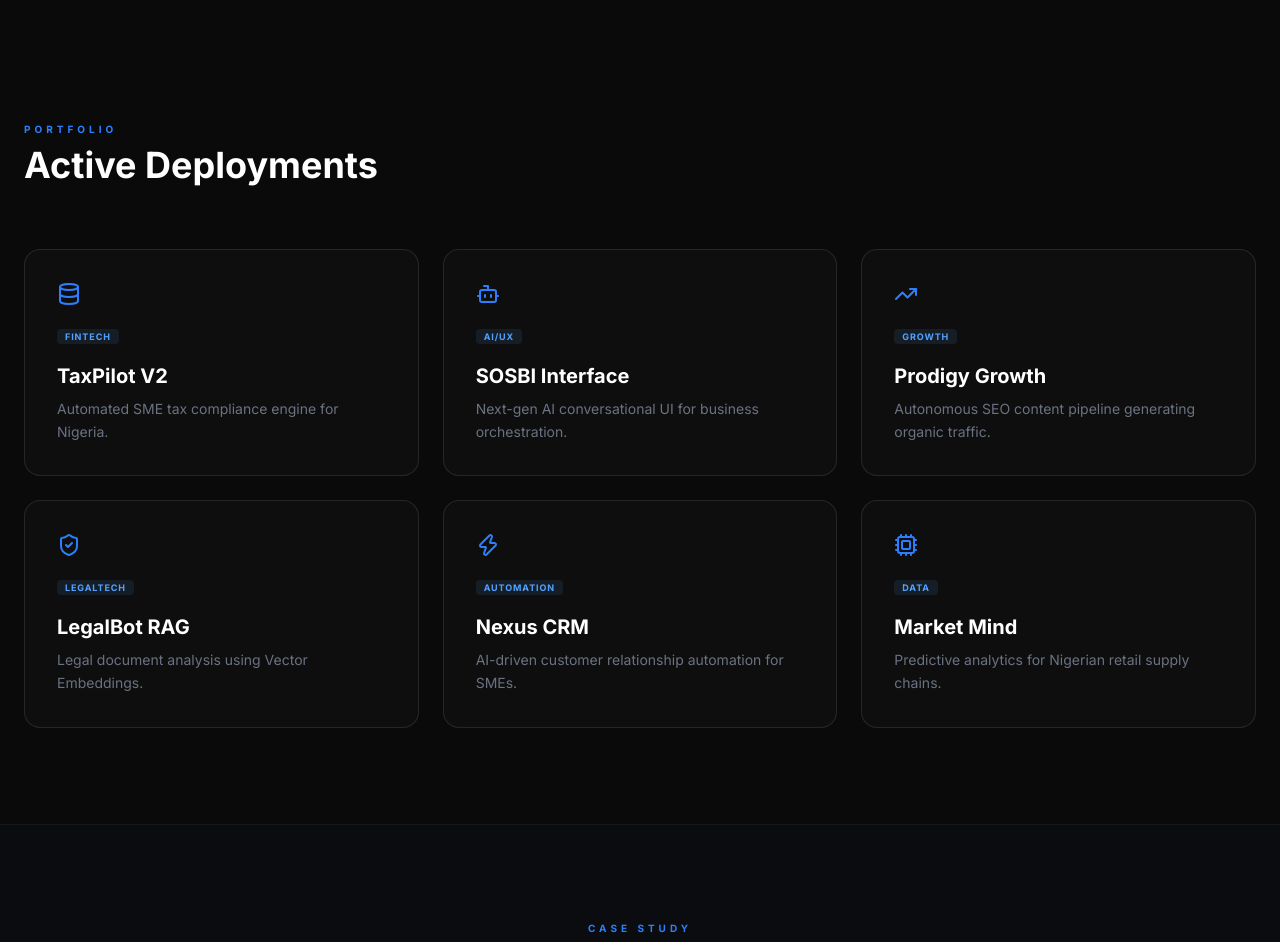
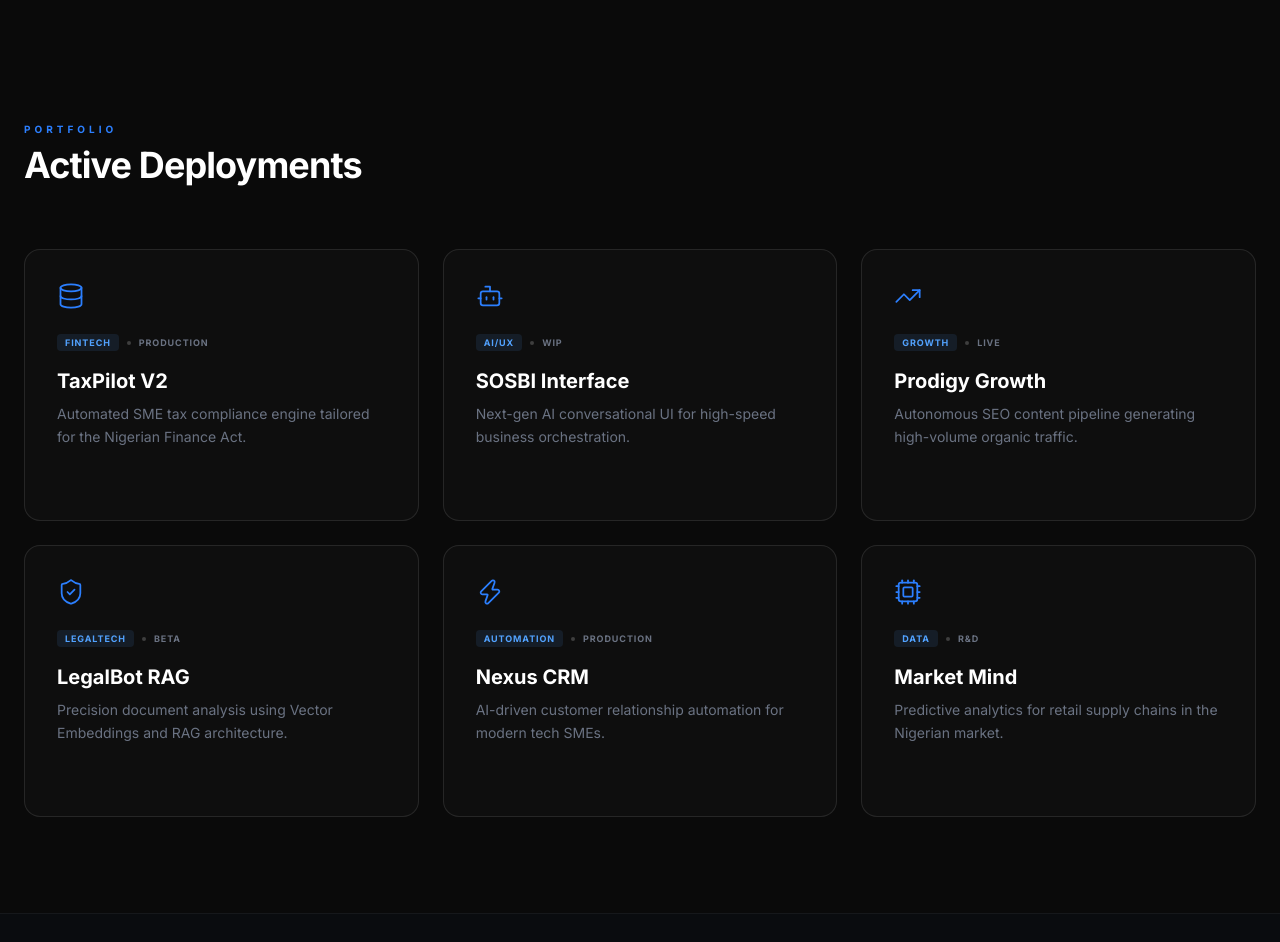
Before and after one commit to aimudofrancis-prog/racham-ai-portfolio, a Next.js app: page / in a window 1280 px wide. Shown: the part 1300-2242 px from the top of the page. Built offline with nearby package versions, Linux system fonts and the light colour scheme.

Commit message:
update the feature page

```diff
--- a/src/components/sections/Features.tsx
+++ b/src/components/sections/Features.tsx
@@ -1,34 +1,55 @@
 'use client'
 import { motion } from 'framer-motion';
-import { Database, Bot, TrendingUp, Cpu, ShieldCheck, Zap } from 'lucide-react';
-
-const allProjects = [
-  { title: "TaxPilot V2", desc: "Automated SME tax compliance engine for Nigeria.", icon: <Database />, tag: "FinTech" },
-  { title: "SOSBI Interface", desc: "Next-gen AI conversational UI for business orchestration.", icon: <Bot />, tag: "AI/UX" },
-  { title: "Prodigy Growth", desc: "Autonomous SEO content pipeline generating organic traffic.", icon: <TrendingUp />, tag: "Growth" },
-  { title: "LegalBot RAG", desc: "Legal document analysis using Vector Embeddings.", icon: <ShieldCheck />, tag: "LegalTech" },
-  { title: "Nexus CRM", desc: "AI-driven customer relationship automation for SMEs.", icon: <Zap />, tag: "Automation" },
-  { title: "Market Mind", desc: "Predictive analytics for Nigerian retail supply chains.", icon: <Cpu />, tag: "Data" }
-];
+import { PROJECTS } from '@/lib/constants';
 
 export default function Features() {
   return (
     <section id="features" className="py-24 px-6 max-w-7xl mx-auto">
       <div className="mb-16">
-        <h2 className="text-blue-500 text-[10px] font-bold tracking-[0.4em] uppercase mb-2">Portfolio</h2>
-        <h3 className="text-4xl font-bold text-white">Active Deployments</h3>
+        <motion.div
+          initial={{ opacity: 0, x: -20 }}
+          whileInView={{ opacity: 1, x: 0 }}
+          viewport={{ once: true }}
+        >
+          <h2 className="text-blue-500 text-[10px] font-bold tracking-[0.4em] uppercase mb-2">Portfolio</h2>
+          <h3 className="text-4xl font-bold text-white tracking-tight">Active Deployments</h3>
+        </motion.div>
       </div>
+
       <div className="grid grid-cols-1 md:grid-cols-2 lg:grid-cols-3 gap-6">
-        {allProjects.map((p, i) => (
+        {PROJECTS.map((project, i) => (
           <motion.div
-            key={i}
-            whileHover={{ y: -5 }}
-            className="p-8 rounded-2xl bg-white/[0.02] border border-white/10 hover:border-blue-500/50 transition-all group"
+            key={project.id}
+            initial={{ opacity: 0, y: 20 }}
+            whileInView={{ opacity: 1, y: 0 }}
+            transition={{ delay: i * 0.1 }}
+            viewport={{ once: true }}
+            whileHover={{ y: -8, borderColor: 'rgba(0, 136, 255, 0.4)' }}
+            className="p-8 rounded-2xl bg-white/[0.02] border border-white/10 hover:bg-white/[0.04] transition-all group"
           >
-            <div className="text-blue-500 mb-4 group-hover:scale-110 transition-transform">{p.icon}</div>
-            <span className="text-[9px] text-blue-400 font-bold uppercase tracking-widest bg-blue-400/10 px-2 py-0.5 rounded">{p.tag}</span>
-            <h4 className="text-xl font-bold text-white mt-4 mb-2">{p.title}</h4>
-            <p className="text-gray-500 text-sm leading-relaxed">{p.desc}</p>
+            <div className="text-blue-500 mb-6 group-hover:scale-110 group-hover:text-blue-400 transition-all">
+              <project.icon size={28} strokeWidth={1.5} />
+            </div>
+
+            <div className="flex items-center gap-2 mb-4">
+              <span className="text-[9px] text-blue-400 font-bold uppercase tracking-widest bg-blue-400/10 px-2 py-0.5 rounded">
+                {project.tag}
+              </span>
+              <div className="h-1 w-1 rounded-full bg-white/20" />
+              <span className="text-[9px] text-gray-500 font-bold uppercase tracking-widest">
+                {project.status}
+              </span>
+            </div>
+
+            <h4 className="text-xl font-bold text-white mb-2">{project.title}</h4>
+            <p className="text-gray-500 text-sm leading-relaxed mb-6">
+              {project.desc}
+            </p>
+
+            <div className="flex items-center gap-2 opacity-0 group-hover:opacity-100 transition-opacity">
+               <div className="h-1 w-1 rounded-full bg-green-500 animate-pulse" />
+               <span className="text-[10px] text-gray-400 uppercase font-mono">Infrastructure_Verified</span>
+            </div>
           </motion.div>
         ))}
       </div>
```
